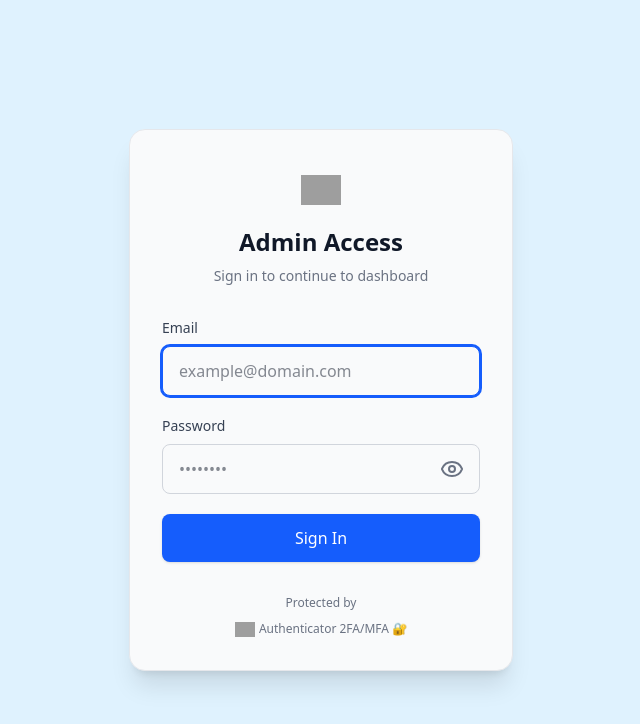
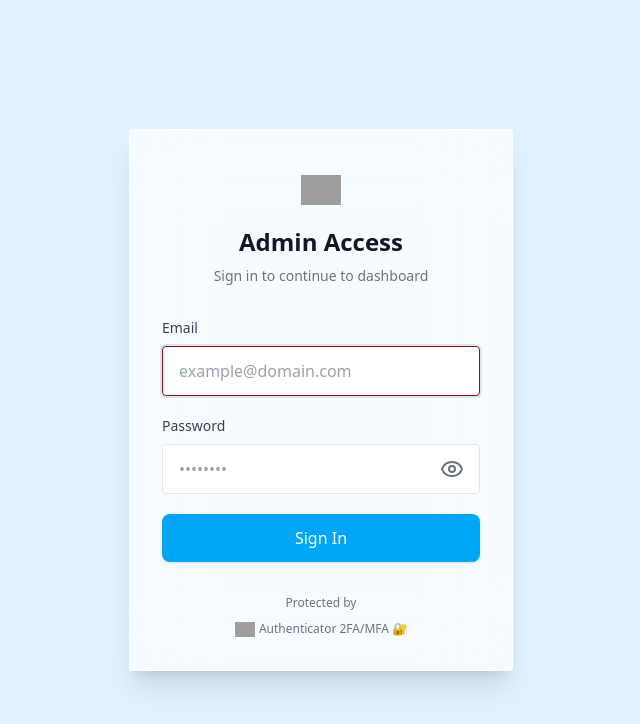
Before and after one commit to md-faizanahmad/Shop_Admin, a React (Vite) app: page / in a window 1280 px wide. Shown: the top 724 px of the page, without its empty margins (319-959 px from the left). Built offline with nearby package versions, Linux system fonts and the light colour scheme; no server answers; grey boxes are pictures that could not be loaded.

Commit message:
style: refine login page UI

```diff
--- a/src/components/auth/Login.tsx
+++ b/src/components/auth/Login.tsx
@@ -67,7 +67,7 @@ export default function Login() {
 
   return (
     <div className="flex min-h-screen items-center justify-center bg-sky-100 ">
-      <div className="w-full max-w-sm rounded-2xl bg-gray-50 backdrop-blur-2xl  border border-gray-200  shadow-xl p-8 space-y-8">
+      <div className="w-full max-w-sm rounded-sm bg-white/70 backdrop-blur-2xl border border-white/50    shadow-xl p-8 space-y-8">
         {/* Branding / Logo */}
         <div className="text-center space-y-2">
           <div className="mx-auto h-14 w-14  flex items-center justify-center ">
@@ -98,7 +98,7 @@ export default function Login() {
               placeholder="example@domain.com"
               value={email}
               onChange={(e) => setEmail(e.target.value)}
-              className="mt-2 w-full rounded-lg border border-gray-300  bg-gray-50  px-4 py-3 text-gray-900  focus:ring-2 focus:ring-blue-600 focus:border-blue-600 outline-none transition"
+              className="mt-2 w-full rounded-sm border border-gray-200 bg-white px-4 py-3 text-gray-900 placeholder:text-gray-400 outline-none transition focus:border-red-900 focus:ring-2 focus:ring-gray-900/10"
             />
           </div>
 
@@ -113,13 +113,12 @@ export default function Login() {
                 placeholder="••••••••"
                 value={password}
                 onChange={(e) => setPassword(e.target.value)}
-                className="w-full rounded-lg border border-gray-300  bg-gray-50  px-4 py-3 text-gray-900  focus:ring-2 focus:ring-blue-600 transition pr-11"
+                className="w-full rounded-sm border border-gray-200 bg-white px-4 py-3 pr-11 text-gray-900 placeholder:text-gray-400 outline-none transition focus:border-sky-500 focus:ring-2 focus:ring-blue-500/20"
               />
-
               <button
                 type="button"
                 onClick={() => setShowPassword(!showPassword)}
-                className="absolute inset-y-0 right-4 flex items-center text-gray-500  hover:text-gray-700 "
+                className="absolute inset-y-0 right-4 flex items-center text-gray-500 hover:text-gray-700"
               >
                 {showPassword ? <EyeOff /> : <Eye />}
               </button>
@@ -129,7 +128,7 @@ export default function Login() {
           <button
             type="submit"
             disabled={loading}
-            className="w-full rounded-lg bg-blue-600 hover:bg-blue-700 disabled:bg-blue-400 text-white font-medium py-3 transition-all shadow-sm hover:shadow-lg active:scale-[0.98]"
+            className="w-full rounded-lg bg-sky-500 hover:bg-sky-600 disabled:bg-sky-400 text-white font-medium py-3 transition-all shadow-sm hover:shadow-lg active:scale-[0.98]"
           >
             {loading ? "Signing in..." : "Sign In"}
           </button>
```
